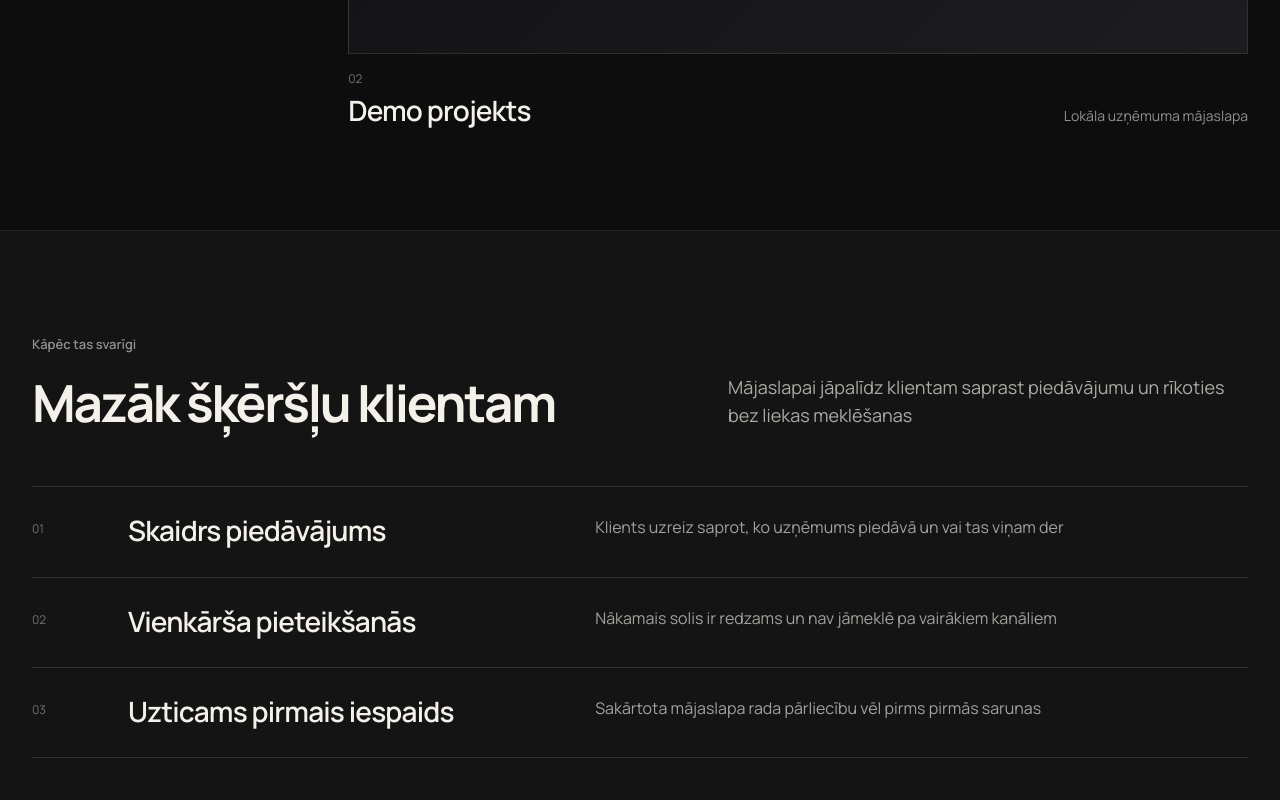
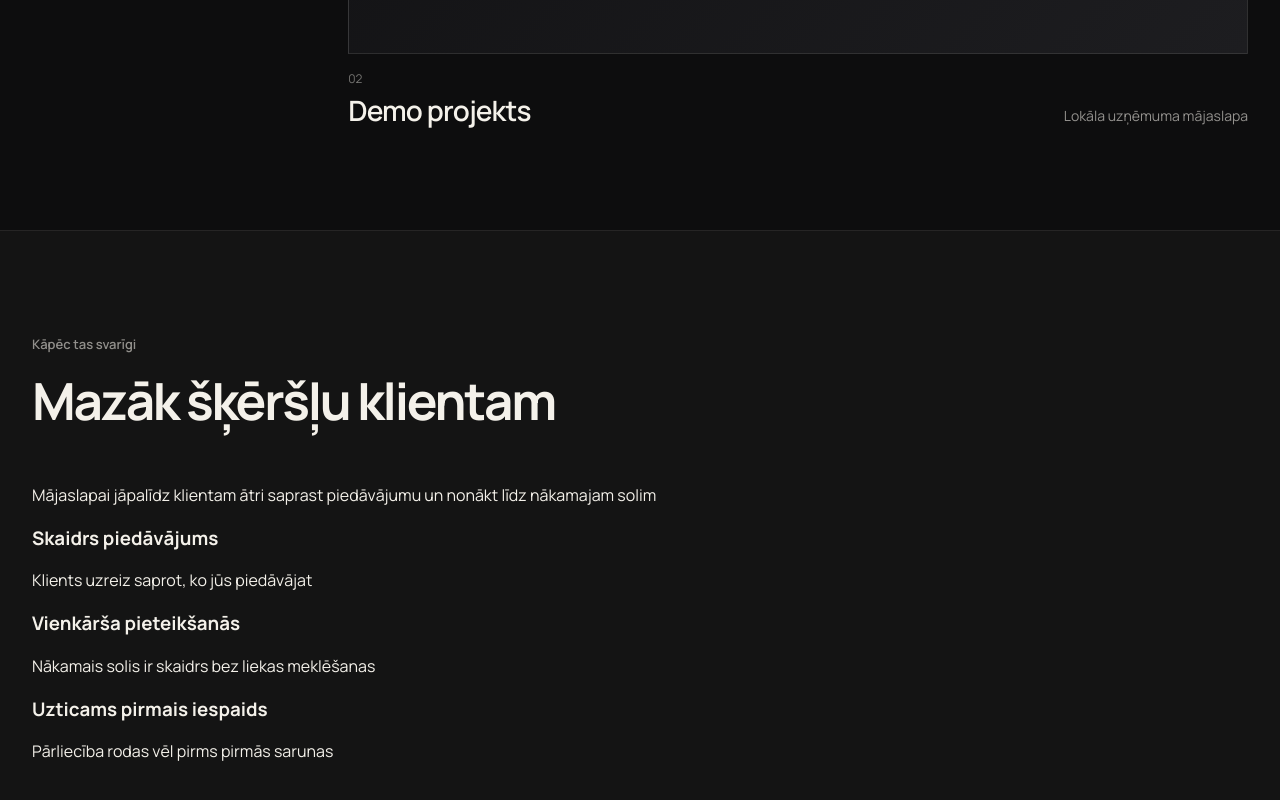
Before and after one commit to davisl24/WEBSITEAGENCY, a Next.js app: page / in a window 1280 px wide. Shown: the part 1954-2754 px from the top of the page. Built offline with nearby package versions, Linux system fonts and the light colour scheme.

Commit message:
refactor: redesign value section editorially

```diff
--- a/app/page.tsx
+++ b/app/page.tsx
@@ -81,28 +81,30 @@ export default function Home() {
           <div className="value-head">
             <p className="section-label">Kāpēc tas svarīgi</p>
             <h2 id="value-title">Mazāk šķēršļu klientam</h2>
-            <p className="value-intro">
-              Mājaslapai jāpalīdz klientam saprast piedāvājumu un rīkoties bez liekas meklēšanas
-            </p>
           </div>
 
-          <div className="value-list">
-            <div className="value-row">
-              <span className="value-number">01</span>
-              <h3>Skaidrs piedāvājums</h3>
-              <p>Klients uzreiz saprot, ko uzņēmums piedāvā un vai tas viņam der</p>
+          <div className="value-composition">
+            <div className="value-statement">
+              <p>
+                Mājaslapai jāpalīdz klientam ātri saprast piedāvājumu un nonākt līdz nākamajam solim
+              </p>
             </div>
 
-            <div className="value-row">
-              <span className="value-number">02</span>
-              <h3>Vienkārša pieteikšanās</h3>
-              <p>Nākamais solis ir redzams un nav jāmeklē pa vairākiem kanāliem</p>
-            </div>
+            <div className="value-points">
+              <div className="value-point">
+                <h3>Skaidrs piedāvājums</h3>
+                <p>Klients uzreiz saprot, ko jūs piedāvājat</p>
+              </div>
 
-            <div className="value-row">
-              <span className="value-number">03</span>
-              <h3>Uzticams pirmais iespaids</h3>
-              <p>Sakārtota mājaslapa rada pārliecību vēl pirms pirmās sarunas</p>
+              <div className="value-point">
+                <h3>Vienkārša pieteikšanās</h3>
+                <p>Nākamais solis ir skaidrs bez liekas meklēšanas</p>
+              </div>
+
+              <div className="value-point">
+                <h3>Uzticams pirmais iespaids</h3>
+                <p>Pārliecība rodas vēl pirms pirmās sarunas</p>
+              </div>
             </div>
           </div>
         </div>
```
